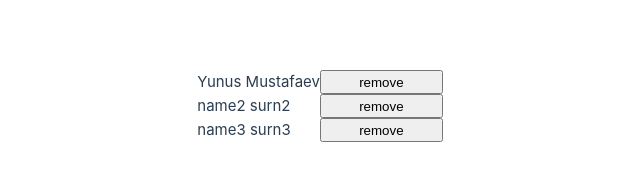
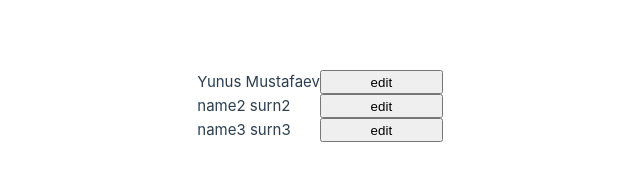
Before and after one commit to Nebyla/Vue_ABC, a Vue app: page / in a window 1280 px wide. Shown: the part 294-474 px from the top of the page, without its empty margins (320-960 px from the left). Built offline with nearby package versions, Linux system fonts and the light colour scheme.

Commit message:
69 упражнение

```diff
--- a/src/App.vue
+++ b/src/App.vue
@@ -26,11 +26,15 @@ import User from './components/User.vue'
 		],
 	}
 },
-    methods: {
-	remove(id) {
-		this.users = this.users.filter((user) => {
-			return user.id !== id;
-		})
+methods: {
+	change(id, name, surn) {
+		this.users = this.users.map((user) => {
+			if (user.id === id) {
+				user.name = name;
+				user.surn = surn;
+			}
+			return user;
+		});
 	}
 }
 }
@@ -38,11 +42,13 @@ import User from './components/User.vue'
 <template >
 	<User
 		v-for   ="user in users"
+
 		:id     ="user.id"
 		:name   ="user.name"
 		:surn   ="user.surn"
-		@remove ="remove"
-		:key    ="user.id"/>
+		:key    ="user.id"
+		@change="change"
+	/>
 </template>
 
 <style scoped>
--- a/src/components/User.vue
+++ b/src/components/User.vue
@@ -5,15 +5,41 @@
 	name:   String,
 	surn:   String,
 },
-emits: ['remove'],
+emits: ['change'],
+data() {
+	return {
+		isEdit: false,
+		newName: this.name,
+		newSurn: this.surn,
+	}
+},
+methods: {
+	edit() {
+		this.isEdit = true;
+	}
+},
+methods: {
+	save() {
+		this.isEdit = false;
+		this.$emit('change', this.id, this.newName, this.newSurn);
+	}
+}
 
 }
 </script>
 <template>
-
-	{{ name }}
-	{{ surn }}
-	<button @click="$emit('remove', id)">
-		remove
-	</button>
+	<template v-if="!isEdit">
+		{{ name }}
+		{{ surn }}
+		<button @click="edit">
+			edit
+		</button>
+	</template>
+	<template v-else>
+		<input v-model="newName">
+		<input v-model="newSurn">
+		<button @click="save">
+			save
+		</button>
+	</template>
 </template>
```
